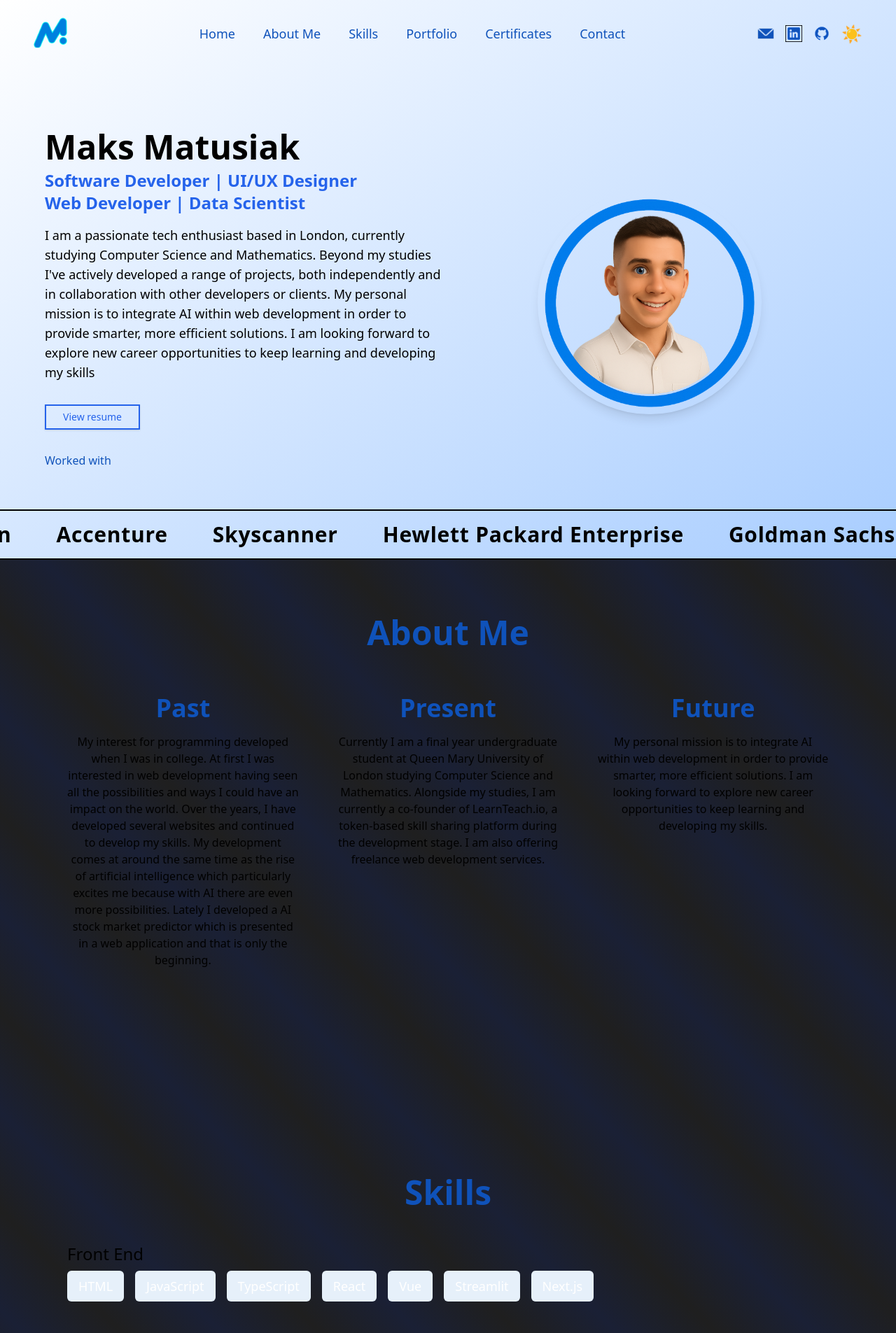
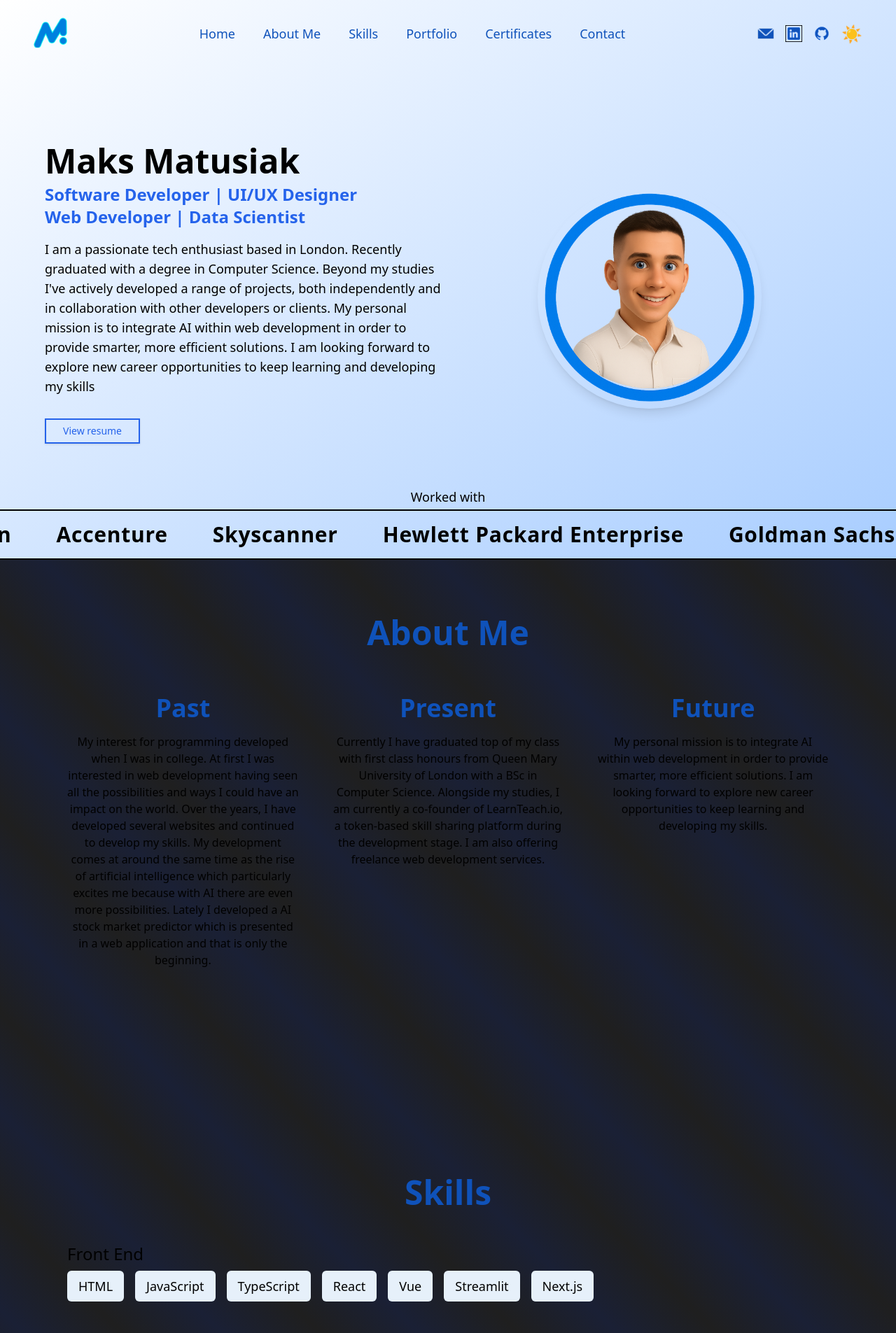
Before and after one commit to Maestrowski/MakMat, a React (Vite) app: page / in a window 1280 px wide. Shown: the top 1905 px of the page at 70% size. Built offline with nearby package versions, Linux system fonts and the light colour scheme.

Commit message:
Improved layout

```diff
--- a/src/screens/Frame/sections/AboutMeSection/AboutMeSection.jsx
+++ b/src/screens/Frame/sections/AboutMeSection/AboutMeSection.jsx
@@ -25,7 +25,7 @@
             Present
           </h2>
           <p className="text-sm sm:text-base font-light text-center">
-            Currently I am a final year undergraduate student at Queen Mary University of London studying Computer Science and Mathematics. Alongside my studies, I am currently a co-founder of LearnTeach.io, a token-based skill sharing platform during the development stage. I am also offering freelance web development services.
+            Currently I have graduated top of my class with first class honours from Queen Mary University of London with a BSc in Computer Science. Alongside my studies, I am currently a co-founder of LearnTeach.io, a token-based skill sharing platform during the development stage. I am also offering freelance web development services.
           </p>
         </div>
         <div>
--- a/src/screens/Frame/sections/HomeSection/HomeSection.jsx
+++ b/src/screens/Frame/sections/HomeSection/HomeSection.jsx
@@ -28,9 +28,6 @@
   return (
     <section
       ref={sectionRef}
-      // === MAJOR CHANGE HERE ===
-      // Removed: bg-gradient-to-br from-white to-[#A8CDFF] dark:from-black dark:to-[#1A2035]
-      // Now, this section will have a transparent background, allowing the gradient from Frame.jsx to show.
       className="relative min-h-screen w-full text-black dark:text-white overflow-hidden flex flex-col"
     >
       {/* Navigation Bar */}
@@ -150,18 +147,18 @@
             Software Developer | UI/UX Designer<br />Web Developer | Data Scientist
           </h2>
           <p className="mb-8 text-base sm:text-lg font-light">
-            I am a passionate tech enthusiast based in London, currently studying Computer Science and Mathematics. Beyond my studies I've actively developed a range of projects, both independently and in collaboration with other developers or clients. My personal mission is to integrate AI within web development in order to provide smarter, more efficient solutions. I am looking forward to explore new career opportunities to keep learning and developing my skills
+            I am a passionate tech enthusiast based in London. Recently graduated with a degree in Computer Science. Beyond my studies I've actively developed a range of projects, both independently and in collaboration with other developers or clients. My personal mission is to integrate AI within web development in order to provide smarter, more efficient solutions. I am looking forward to explore new career opportunities to keep learning and developing my skills
           </p>
           <a
-            href="/img/My_CV.pdf"
+            href="/img/Maks_CV.pdf"
             target="_blank"
             rel="noopener noreferrer"
           >
-            <Button className="border-2 border-[#2563eb] text-[#2563eb] bg-transparent hover:bg-[#2563eb] hover:text-white font-medium px-6 py-2 mb-8">
+            {/* Reduced mb- from mb-8 to mb-2 to pull "Worked with" closer to the button */}
+            <Button className="border-2 border-[#2563eb] text-[#2563eb] bg-transparent hover:bg-[#2563eb] hover:text-white font-medium px-6 py-2 mb-2">
               View resume
             </Button>
           </a>
-          <div className="mb-2 text-[#0f52ba]">Worked with</div>
         </div>
         {/* Right: Avatar */}
         <div className="flex-1 flex justify-center w-full mb-8 lg:mb-0">
@@ -180,16 +177,14 @@
       </div>
 
       {/* NEW STRUCTURE FOR MARQUEE AND LINES */}
-      {/* This container ensures the lines are relative to the marquee content */}
-      <div className="w-full mt-8"> {/* Added mt-8 to give space from the content above */}
+      {/* Reduced mt- from mt-8 to mt-4 or mt-6 to bring the entire marquee block up */}
+      <div className="w-full mt-4">
+        {/* "Worked with" text moved here, just above the horizontal line */}
+        <div className="text-black dark:text-white mb-1 text-center text-base sm:text-lg font-medium">Worked with</div>
         {/* Horizontal line above logos */}
         <hr className="hidden sm:block border-t-2 w-full dark:border-[#fff] border-[#000]" />
 
         {/* Company Names Marquee Animation */}
-        {/* === MAJOR CHANGE HERE ===
-            Removed specific background colors for light and dark mode.
-            It will now be transparent, revealing the global gradient.
-        */}
         <div className="relative w-full overflow-hidden bg-transparent py-2 sm:py-4">
           <div className="flex animate-marquee whitespace-nowrap min-w-max">
             {[...companies, ...companies].map((name, i) => (
--- a/src/screens/Frame/sections/SkillsSection/SkillsSection.jsx
+++ b/src/screens/Frame/sections/SkillsSection/SkillsSection.jsx
@@ -72,7 +72,7 @@
               {category.skills.map((skill) => (
                 <span
                   key={skill.name}
-                  className="bg-[#e6f0fa] dark:bg-[#2f3647] text-[#ffffff] px-3 sm:px-4 py-1 sm:py-2 rounded-md text-base sm:text-lg font-medium"
+                  className="bg-[#e6f0fa] dark:bg-[#2f3647] text-[#000000] dark:text-[#ffffff] px-3 sm:px-4 py-1 sm:py-2 rounded-md text-base sm:text-lg font-medium"
                 >
                   {skill.name}
                 </span>
```
Also changed, not shown: package.json (+5 -3 lines), 2 other files (tests, documents, lock files or other folders).
